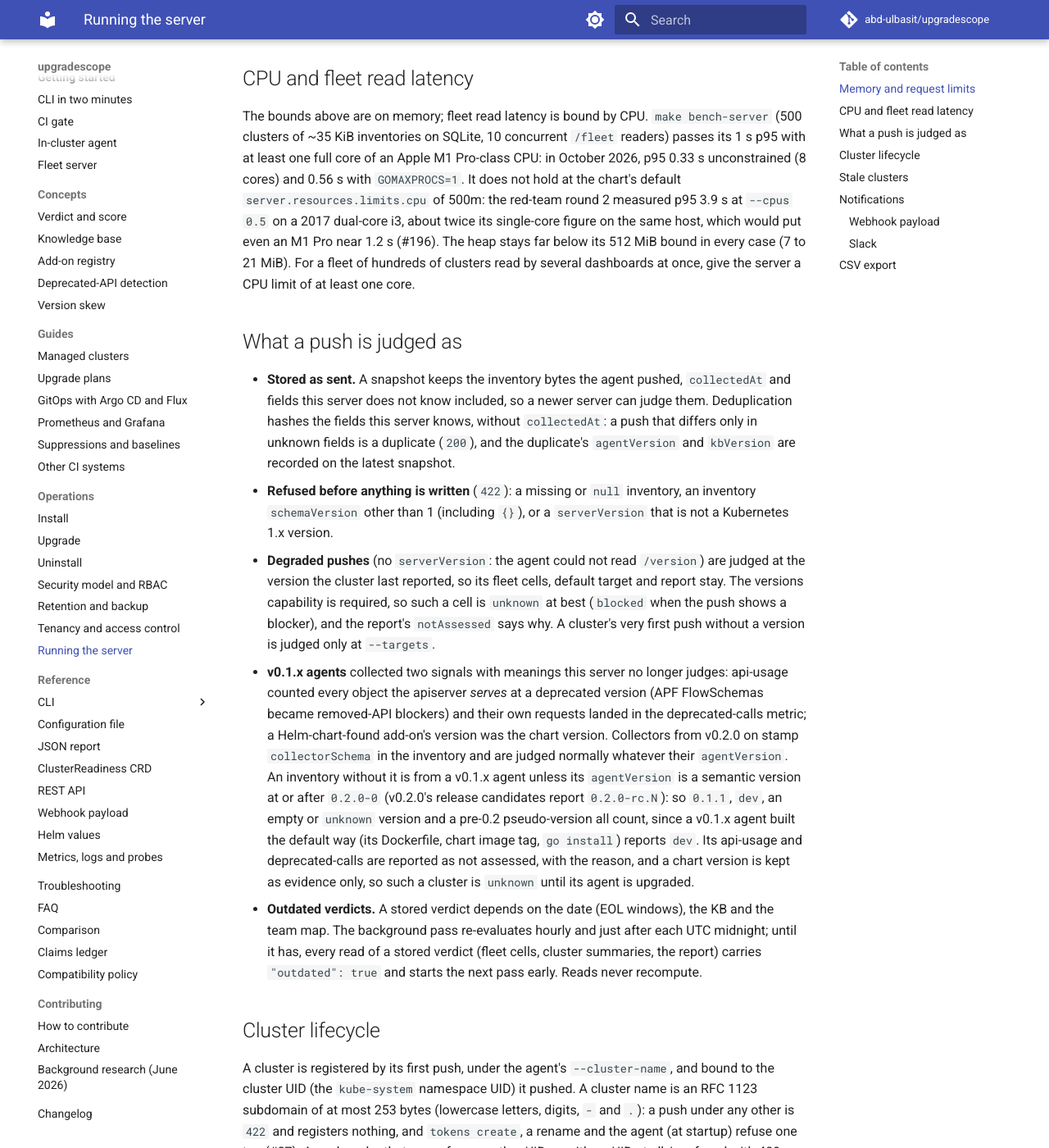
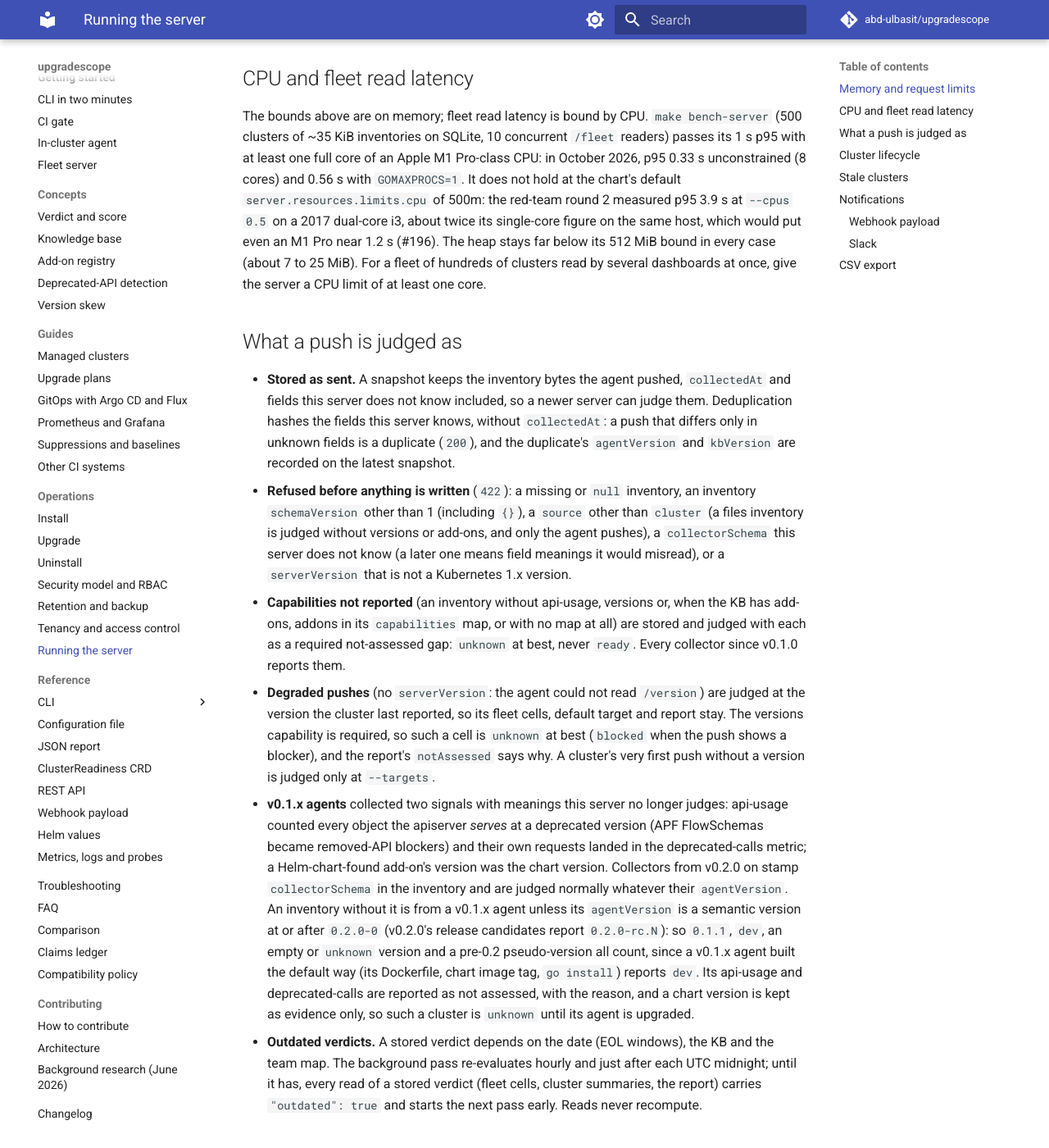
Before and after one commit to abd-ulbasit/upgradescope, an MkDocs documentation site: the page built from docs/operations.md, in a window 1280 px wide and 1400 px high, scrolled down 8885 px. Shown: the whole window at 82% size. Built offline with MkDocs 1.6.1 and Material for MkDocs 9.7.7, drawn with Linux system fonts in a browser that asks for light colours; comment, search, counter and statistics services are not loaded.

Commit message:
docs: ingest refuses non-cluster sources and unknown collector schemas; heap range rounded
SV-04/SV-12 and Running the server now say which sources and collector
schemas ingest refuses, and that an unreported required capability is a
required gap. The /fleet benchmark's heap went to 22 MiB on a re-run, so
the range is stated as about 7 to 25 MiB.

Refs #194
Refs #196

Co-Authored-By: Claude Fable 5 <noreply@anthropic.com>

```diff
--- a/docs/operations.md
+++ b/docs/operations.md
@@ -411,7 +411,7 @@ at the chart's default `server.resources.limits.cpu` of 500m: the
 red-team round 2 measured p95 3.9 s at `--cpus 0.5` on a 2017 dual-core
 i3, about twice its single-core figure on the same host, which would put
 even an M1 Pro near 1.2 s (#196). The heap stays far below its 512 MiB
-bound in every case (7 to 21 MiB). For a fleet of hundreds of clusters
+bound in every case (about 7 to 25 MiB). For a fleet of hundreds of clusters
 read by several dashboards at once, give the server a CPU limit of at
 least one core.
 
@@ -424,8 +424,16 @@ least one core.
   duplicate (`200`), and the duplicate's `agentVersion` and `kbVersion` are
   recorded on the latest snapshot.
 - **Refused before anything is written** (`422`): a missing or `null`
-  inventory, an inventory `schemaVersion` other than 1 (including `{}`), or
-  a `serverVersion` that is not a Kubernetes 1.x version.
+  inventory, an inventory `schemaVersion` other than 1 (including `{}`), a
+  `source` other than `cluster` (a files inventory is judged without
+  versions or add-ons, and only the agent pushes), a `collectorSchema`
+  this server does not know (a later one means field meanings it would
+  misread), or a `serverVersion` that is not a Kubernetes 1.x version.
+- **Capabilities not reported** (an inventory without api-usage, versions
+  or, when the KB has add-ons, addons in its `capabilities` map, or with
+  no map at all) are stored and judged with each as a required
+  not-assessed gap: `unknown` at best, never `ready`. Every collector
+  since v0.1.0 reports them.
 - **Degraded pushes** (no `serverVersion`: the agent could not read
   `/version`) are judged at the version the cluster last reported, so its
   fleet cells, default target and report stay. The versions capability is
```
Also changed, not shown: docs/claims.md (+1 -1 lines).
